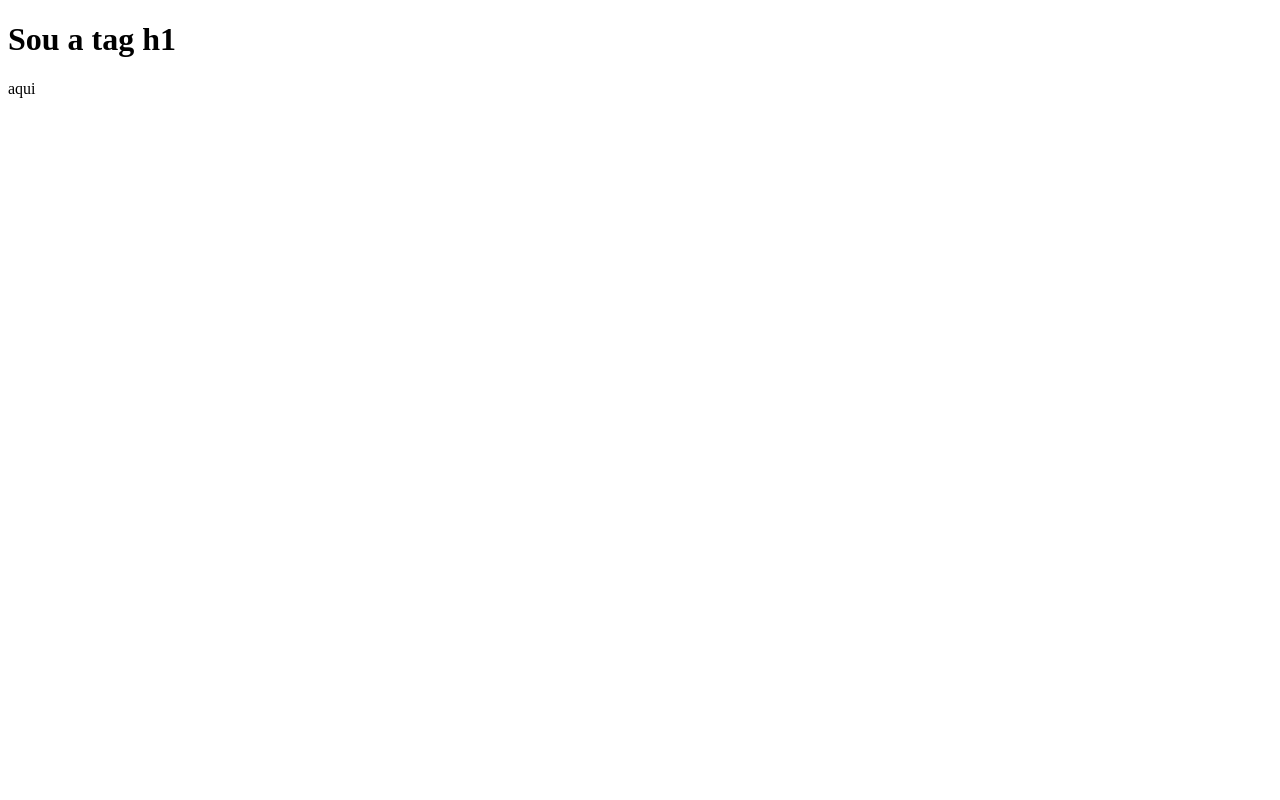
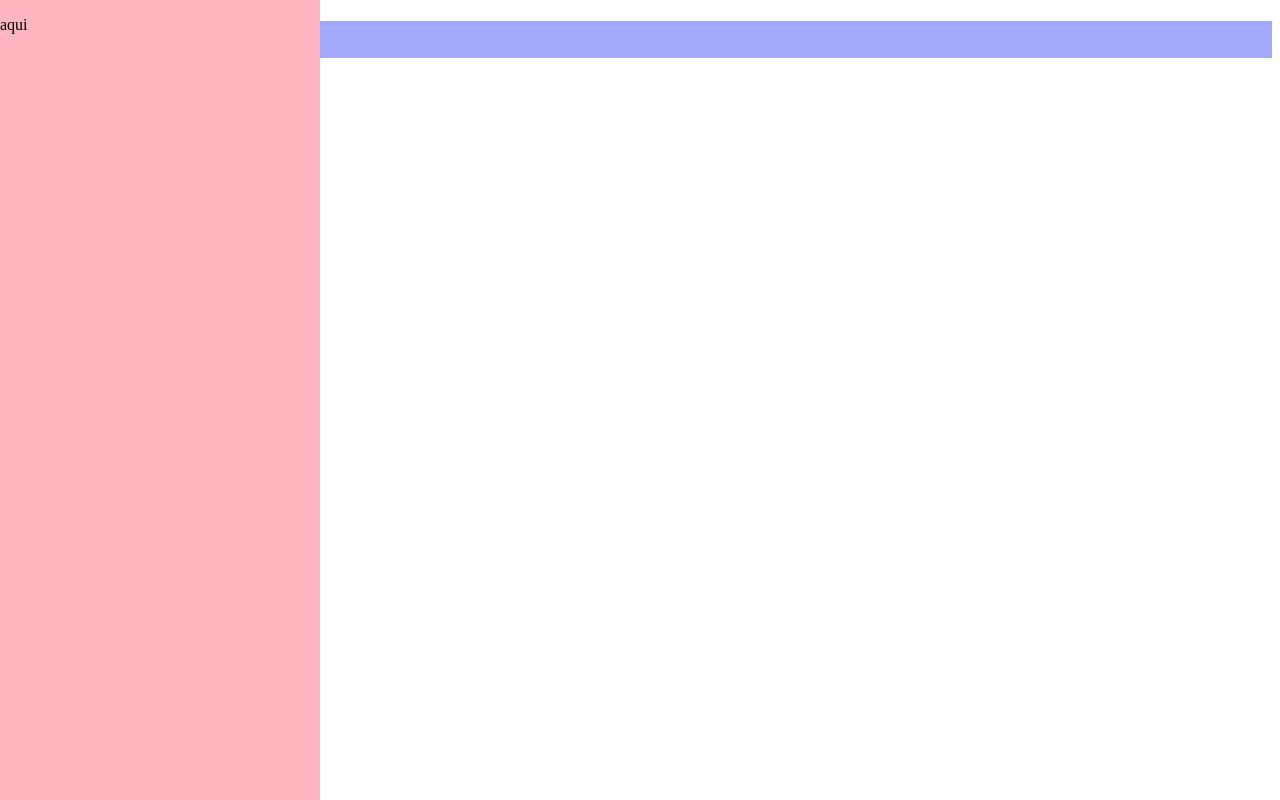
Before and after one commit to mariaff30/Projeto-WEB, a website: page Dezer.html in a window 1280 px wide. Drawn offline with Linux system fonts and the light colour scheme.

Commit message:
Update style.css

```diff
--- a/style.css
+++ b/style.css
@@ -2,13 +2,16 @@
 color:#0000FF;
 }
 
+#fundo{
+  background-color: #a3a9fa;
+}
 
 div#logo{
 	margin: 1 auto;
 	padding: 1;
 	width: 300px;
 	height: 100px;
-	background: transparent url("logo.png")no-repeat left bottom;
+	background-image: url("logo.png")no-repeat left bottom;
 }
 
 body{
@@ -22,3 +25,12 @@ body{
   width: 8em;
   margin-top: -2.5em;
 }
+
+#barra {
+  background-color: #FFB6C1;
+  position: fixed;
+  top: 0px;
+  left: 0px;
+  right: 75%;
+  height: 100%;
+}
```
